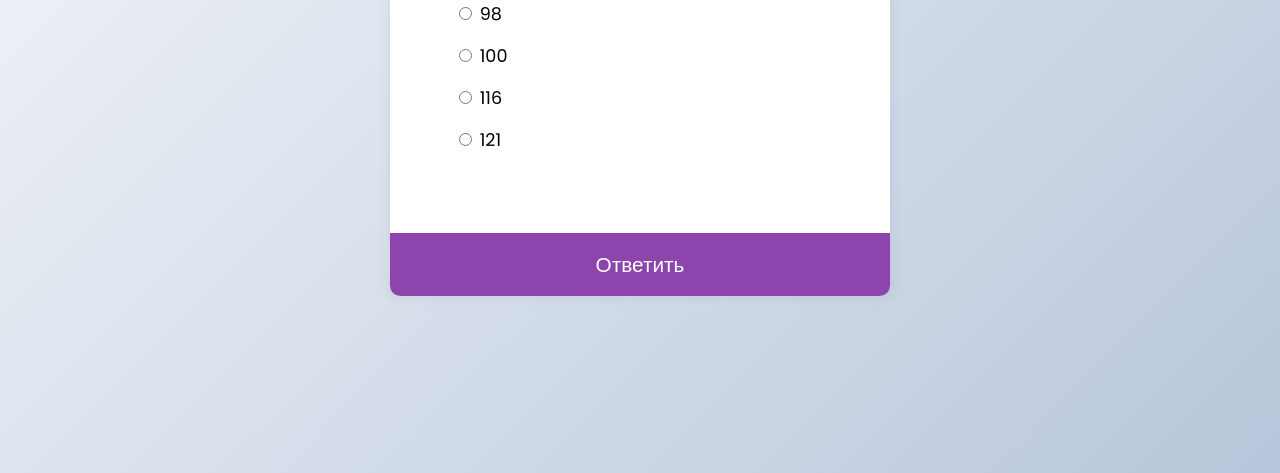
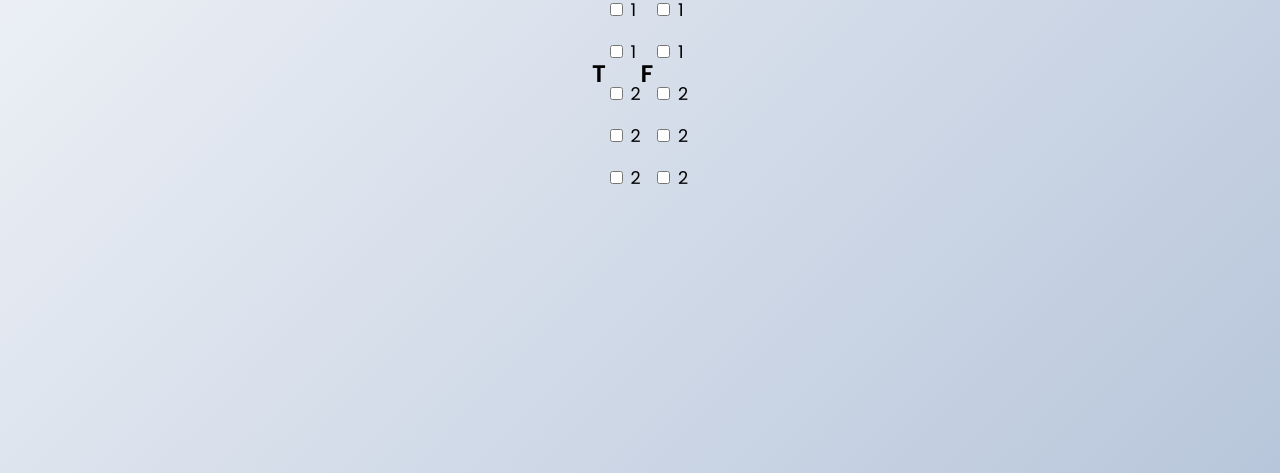
Before and after one commit to Syrym-Kosymbayev-Kultaev/todolist_syr, a plain HTML site: page index.html in a window 1280 px wide. Shown: the part 327-800 px from the top of the page. Drawn offline with Linux system fonts and the light colour scheme.

Commit message:
Update index.html

```diff
--- a/index.html
+++ b/index.html
@@ -2,38 +2,67 @@
 <html lang="en">
 <head>
     <meta charset="UTF-8">
+    <meta http-equiv="X-UA-Compatible" content="IE=edge">
     <meta name="viewport" content="width=device-width, initial-scale=1.0">
-    <title>Quiz</title>
+    <title>Document</title>
     <link rel="stylesheet" href="style.css">
     <script src="script.js" defer></script>
-
 </head>
 <body>
-    <div class="quiz_cont" id="quiz">
-        <div class="quiz_header">
-            <h2 id="question">Вопрос</h2>
-            <ul>
+    <h2>T</h2>
+    <ul class="main">
         <li>
-                    <input type="radio" name="answer" id="a" class="answer">
-                    <label id="a_text" for="a">Вопрос</label>
+            <input type="checkbox" id="a" onclick="fun(this)">
+            <label for="a">1</label>
         </li>
         <li>
-                    <input type="radio" name="answer" id="b" class="answer">
-                    <label id="b_text" for="b">Вопрос</label>
+            <input type="checkbox" id="b" onclick="fun(this)">
+            <label for="b">1</label>
         </li>
         <li>
-                    <input type="radio" name="answer" id="c" class="answer">
-                    <label id="c_text" for="c">Вопрос</label>
+            <input type="checkbox" id="c" onclick="fun(this)">
+            <label for="c">1</label>
         </li>
         <li>
-                    <input type="radio" name="answer" id="d" class="answer">
-                    <label id="d_text" for="d">Вопрос</label>
+            <input type="checkbox" id="d" onclick="fun(this)">
+            <label for="d">2</label>
+        </li>
+        <li>
+            <input type="checkbox" id="e" onclick="fun(this)">
+            <label for="e">2</label>
+        </li>
+        <li>
+            <input type="checkbox" id="g" onclick="fun(this)">
+            <label for="g">2</label>
         </li>
     </ul>
-        </div>
-        <button id="submit">
-            Ответить
-        </button>
-    </div>
+
+    <h2>F</h2>
+    <ul class="add">
+        <li>
+            <input type="checkbox" id="a" onclick="fun(this)">
+            <label for="a">1</label>
+        </li>
+        <li>
+            <input type="checkbox" id="b" onclick="fun(this)">
+            <label for="b">1</label>
+        </li>
+        <li>
+            <input type="checkbox" id="c" onclick="fun(this)">
+            <label for="c">1</label>
+        </li>
+        <li>
+            <input type="checkbox" id="d" onclick="fun(this)">
+            <label for="d">2</label>
+        </li>
+        <li>
+            <input type="checkbox" id="e" onclick="fun(this)">
+            <label for="e">2</label>
+        </li>
+        <li>
+            <input type="checkbox" id="g" onclick="fun(this)">
+            <label for="g">2</label>
+        </li>
+    </ul>
 </body>
 </html>
```
Lines whose indentation alone changed are shown as unchanged.
